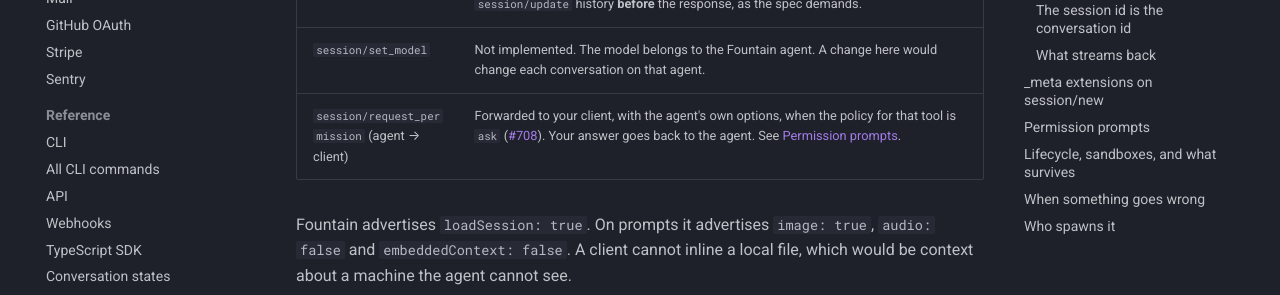
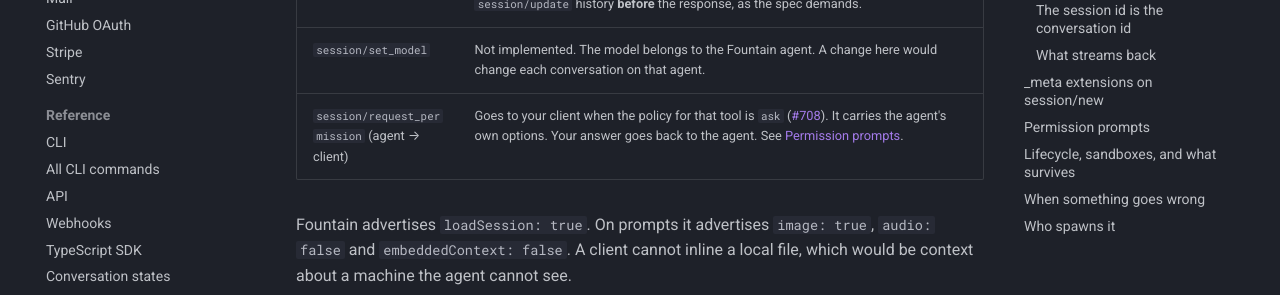
Before and after one commit to BinaryBourbon/fountain, an MkDocs documentation site: the page built from docs/integrations/acp.md, in a window 1280 px wide and 900 px high, scrolled down 1801 px. Shown: the part 152-447 px from the top of the window. Built offline with MkDocs 1.6.1 and Material for MkDocs 9.7.7, drawn with Linux system fonts in a browser that asks for light colours; comment, search, counter and statistics services are not loaded; some of the changed text lies outside the part shown.

Commit message:
docs(acp): shorten a sentence and drop a passive the STE gate caught
Co-Authored-By: Claude Opus 5 <noreply@anthropic.com>

```diff
--- a/docs/integrations/acp.md
+++ b/docs/integrations/acp.md
@@ -56,7 +56,7 @@ version when that is lower. `agentInfo` is `fountain`, with the CLI's version.
 | `session/cancel` | Interrupts the turn that runs. |
 | `session/load` | Reopens a conversation that this process did not start. It replays the stored `session/update` history **before** the response, as the spec demands. |
 | `session/set_model` | Not implemented. The model belongs to the Fountain agent. A change here would change each conversation on that agent. |
-| `session/request_permission` (agent → client) | Forwarded to your client, with the agent's own options, when the policy for that tool is `ask` ([#708](https://github.com/BinaryBourbon/fountain/issues/708)). Your answer goes back to the agent. See [Permission prompts](#permission-prompts). |
+| `session/request_permission` (agent → client) | Goes to your client when the policy for that tool is `ask` ([#708](https://github.com/BinaryBourbon/fountain/issues/708)). It carries the agent's own options. Your answer goes back to the agent. See [Permission prompts](#permission-prompts). |
 
 Fountain advertises `loadSession: true`. On prompts it advertises
 `image: true`, `audio: false` and `embeddedContext: false`. A client cannot
```
Also changed, not shown: other parts of docs/integrations/acp.md (+1 -1 lines).
